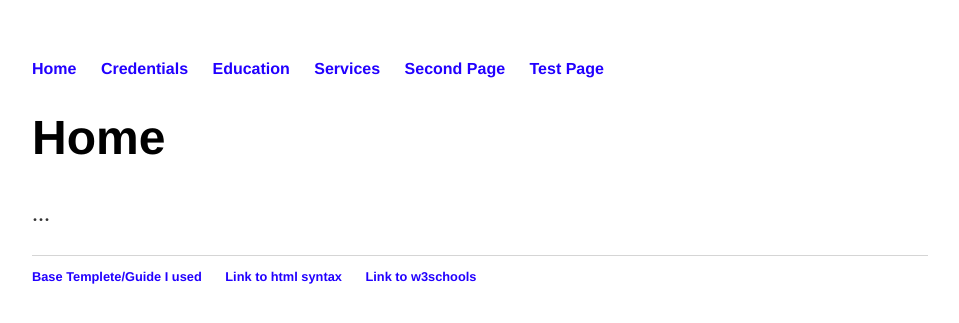
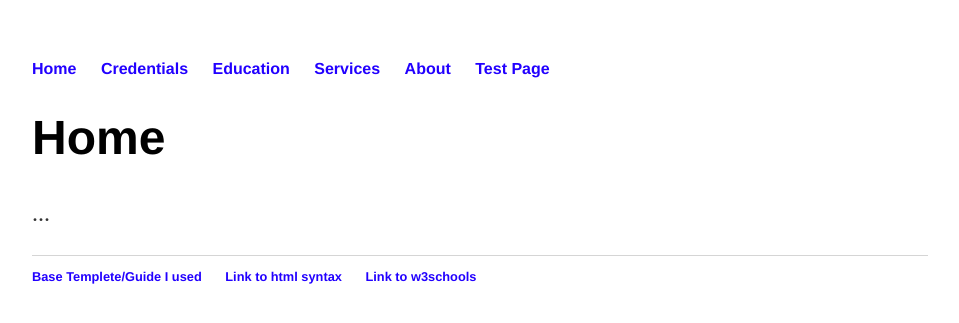
Before and after one commit to ShadowHazel/ShadowHazel.github.io, a Jekyll site: the page built from index.html, in a window 1280 px wide. Shown: the top 323 px of the page, without its empty margins (160-1119 px from the left). Built offline with Jekyll 4.4.1, drawn with Linux system fonts in a browser that asks for light colours.

Commit message:
Update 1.html

```diff
--- a/_layouts/1.html
+++ b/_layouts/1.html
@@ -13,7 +13,7 @@
 				<li><a href="/pages/cred">Credentials</a></li>
 				<li><a href="/pages/edu">Education</a></li>
 				<li><a href="/pages/serv">Services</a></li>
-				<li><a href="/pages/about">Second Page</a></li>
+				<li><a href="/pages/about">About</a></li>
 				<li><a href="/pages/test">Test Page</a></li>
 	    		</ul>
 			</nav>
```
